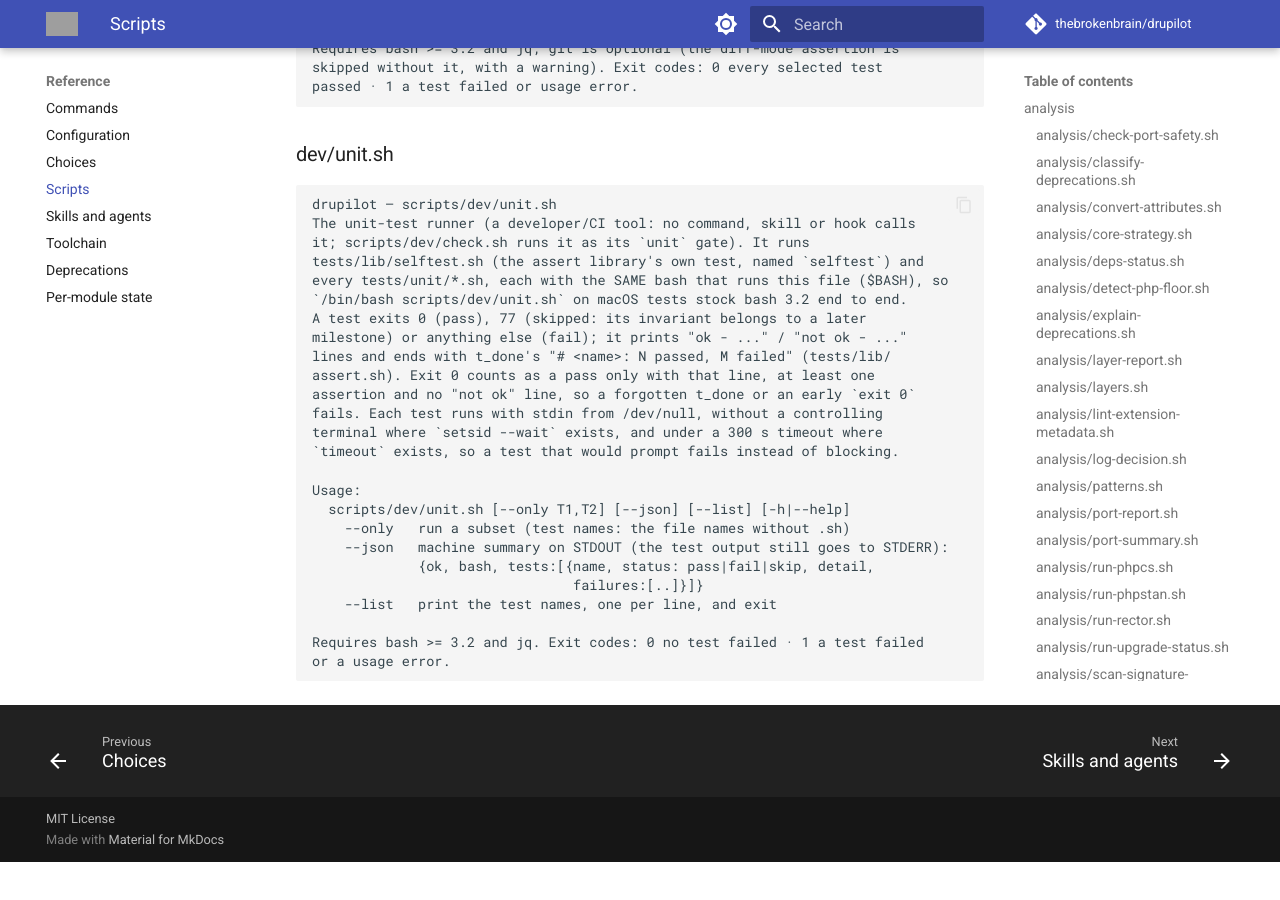
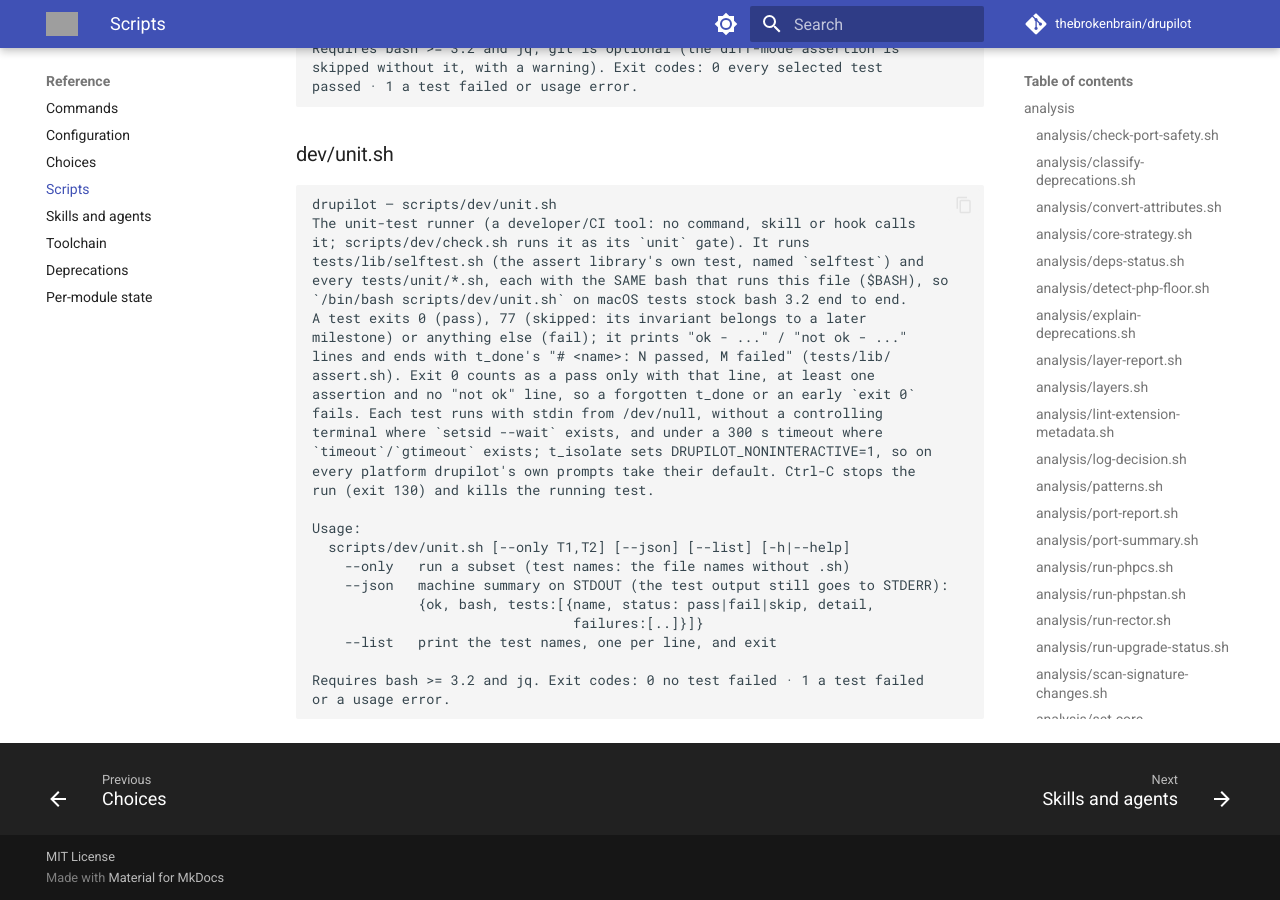
Before and after one commit to thebrokenbrain/drupilot, an MkDocs documentation site: the page built from docs/reference/scripts.md, in a window 1280 px wide and 900 px high, scrolled down 67858 px. Built offline with MkDocs 1.6.1 and Material for MkDocs 9.7.7, drawn with Linux system fonts in a browser that asks for light colours; comment, search, counter and statistics services are not loaded; before the commit the page ends 68720 px from its top, so only the background shows below that; grey boxes are pictures that could not be loaded.

Commit message:
docs: regenerate the reference pages after the unit runner change

```diff
--- a/docs/reference/scripts.md
+++ b/docs/reference/scripts.md
@@ -3558,7 +3558,9 @@ assert.sh). Exit 0 counts as a pass only with that line, at least one
 assertion and no "not ok" line, so a forgotten t_done or an early `exit 0`
 fails. Each test runs with stdin from /dev/null, without a controlling
 terminal where `setsid --wait` exists, and under a 300 s timeout where
-`timeout` exists, so a test that would prompt fails instead of blocking.
+`timeout`/`gtimeout` exists; t_isolate sets DRUPILOT_NONINTERACTIVE=1, so on
+every platform drupilot's own prompts take their default. Ctrl-C stops the
+run (exit 130) and kills the running test.
 
 Usage:
   scripts/dev/unit.sh [--only T1,T2] [--json] [--list] [-h|--help]
```
